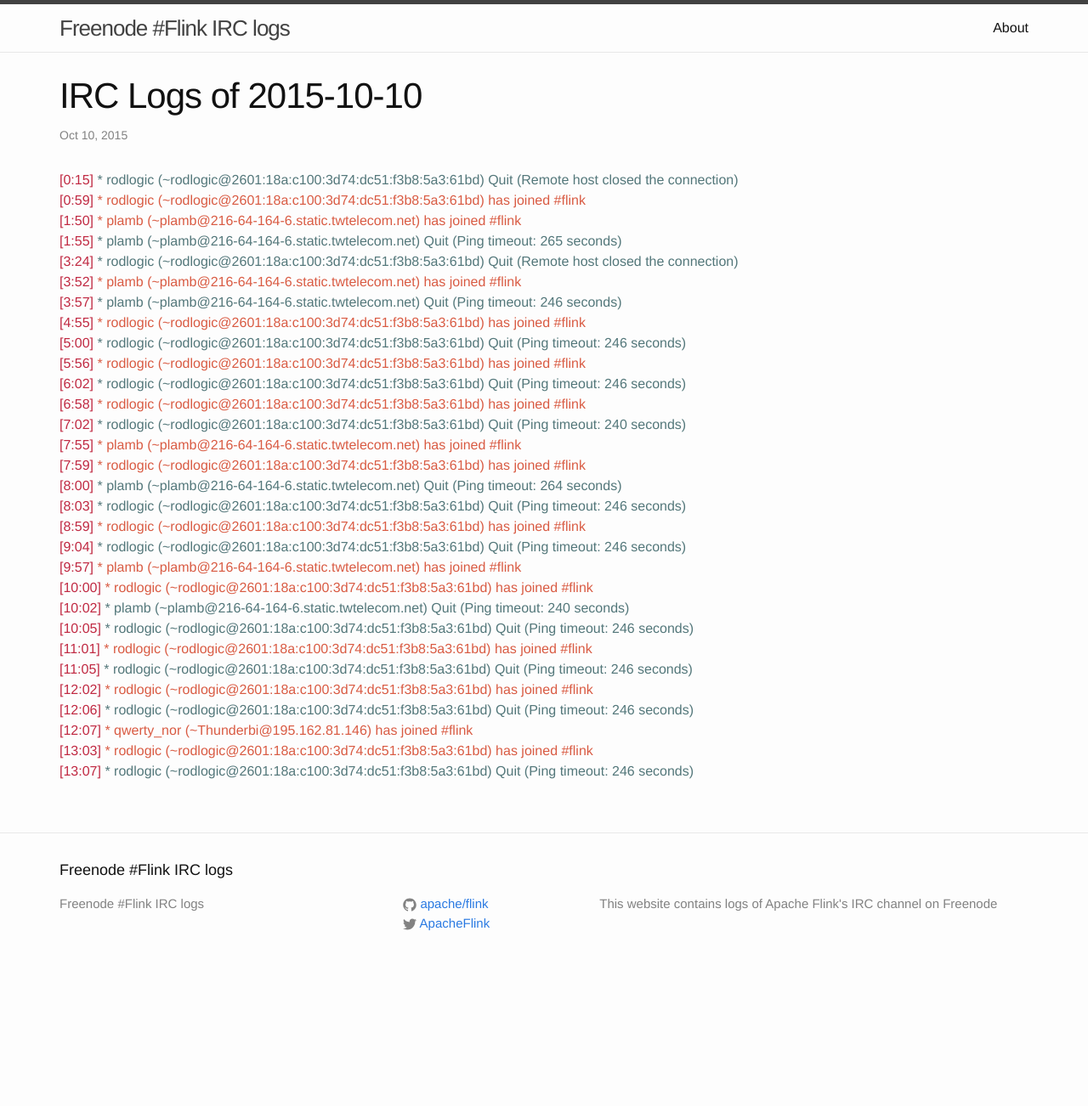
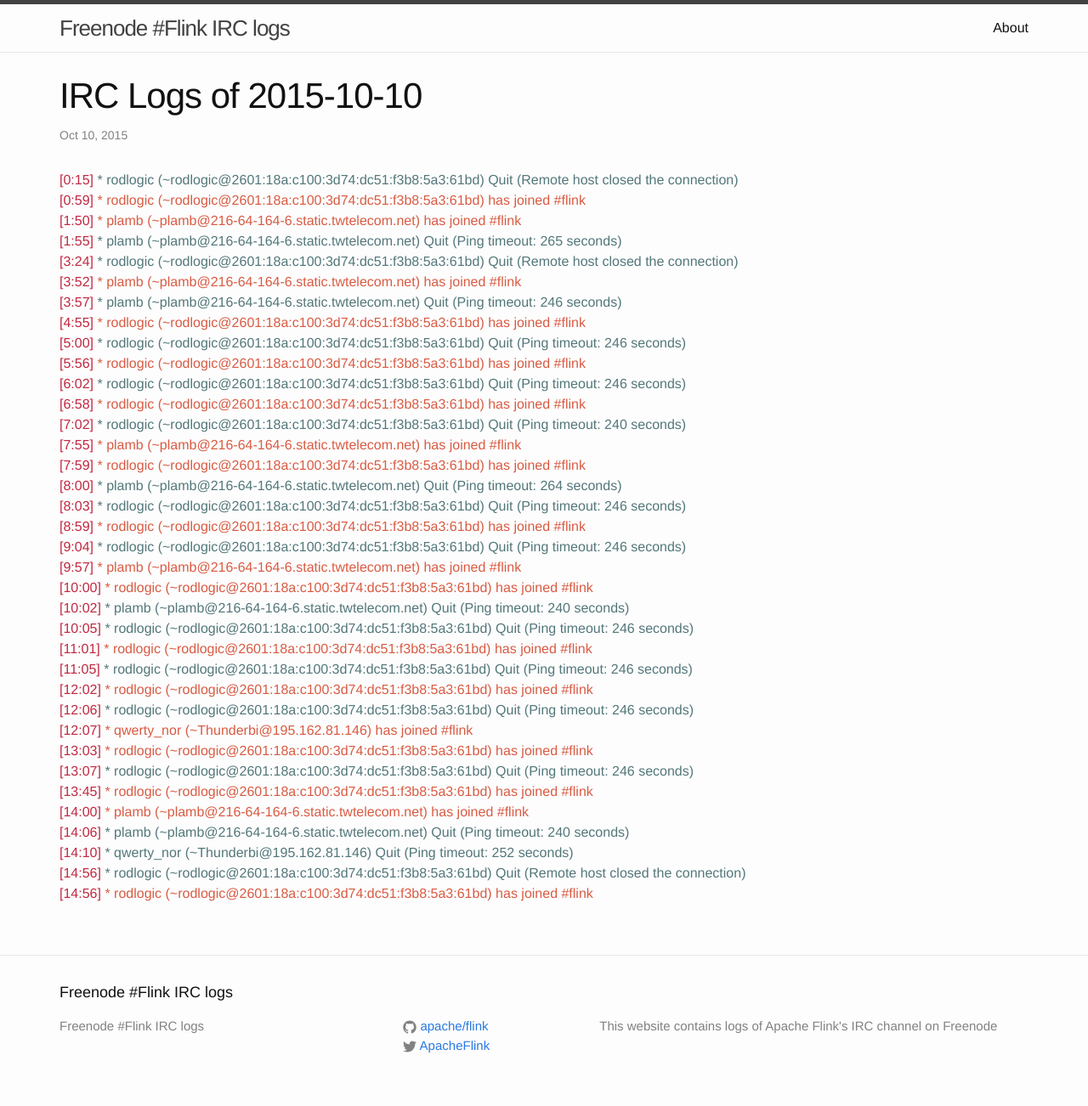
Before and after one commit to flink-irc-logs/flink-irc-logs.github.io, a Jekyll site: the page built from _posts/2015-10-10-logs.markdown, in a window 1280 px wide. Shown: the whole page at 85% size. Built offline with Jekyll 4.4.1, drawn with Linux system fonts in a browser that asks for light colours; before the commit the page ends 1158 px from its top, so only the background shows below that.

Commit message:
Update of the logs on Sat Oct 10 15:25:12 CEST 2015

```diff
--- a/_posts/2015-10-10-logs.markdown
+++ b/_posts/2015-10-10-logs.markdown
@@ -34,3 +34,9 @@
 <span class="irc-date">[12:07]</span> <span class="irc-green">* qwerty_nor (~Thunderbi@195.162.81.146) has joined #flink</span><br />
 <span class="irc-date">[13:03]</span> <span class="irc-green">* rodlogic (~rodlogic@2601:18a:c100:3d74:dc51:f3b8:5a3:61bd) has joined #flink</span><br />
 <span class="irc-date">[13:07]</span> <span class="irc-navy">* rodlogic (~rodlogic@2601:18a:c100:3d74:dc51:f3b8:5a3:61bd) Quit (Ping timeout: 246 seconds)</span><br />
+<span class="irc-date">[13:45]</span> <span class="irc-green">* rodlogic (~rodlogic@2601:18a:c100:3d74:dc51:f3b8:5a3:61bd) has joined #flink</span><br />
+<span class="irc-date">[14:00]</span> <span class="irc-green">* plamb (~plamb@216-64-164-6.static.twtelecom.net) has joined #flink</span><br />
+<span class="irc-date">[14:06]</span> <span class="irc-navy">* plamb (~plamb@216-64-164-6.static.twtelecom.net) Quit (Ping timeout: 240 seconds)</span><br />
+<span class="irc-date">[14:10]</span> <span class="irc-navy">* qwerty_nor (~Thunderbi@195.162.81.146) Quit (Ping timeout: 252 seconds)</span><br />
+<span class="irc-date">[14:56]</span> <span class="irc-navy">* rodlogic (~rodlogic@2601:18a:c100:3d74:dc51:f3b8:5a3:61bd) Quit (Remote host closed the connection)</span><br />
+<span class="irc-date">[14:56]</span> <span class="irc-green">* rodlogic (~rodlogic@2601:18a:c100:3d74:dc51:f3b8:5a3:61bd) has joined #flink</span><br />
```
